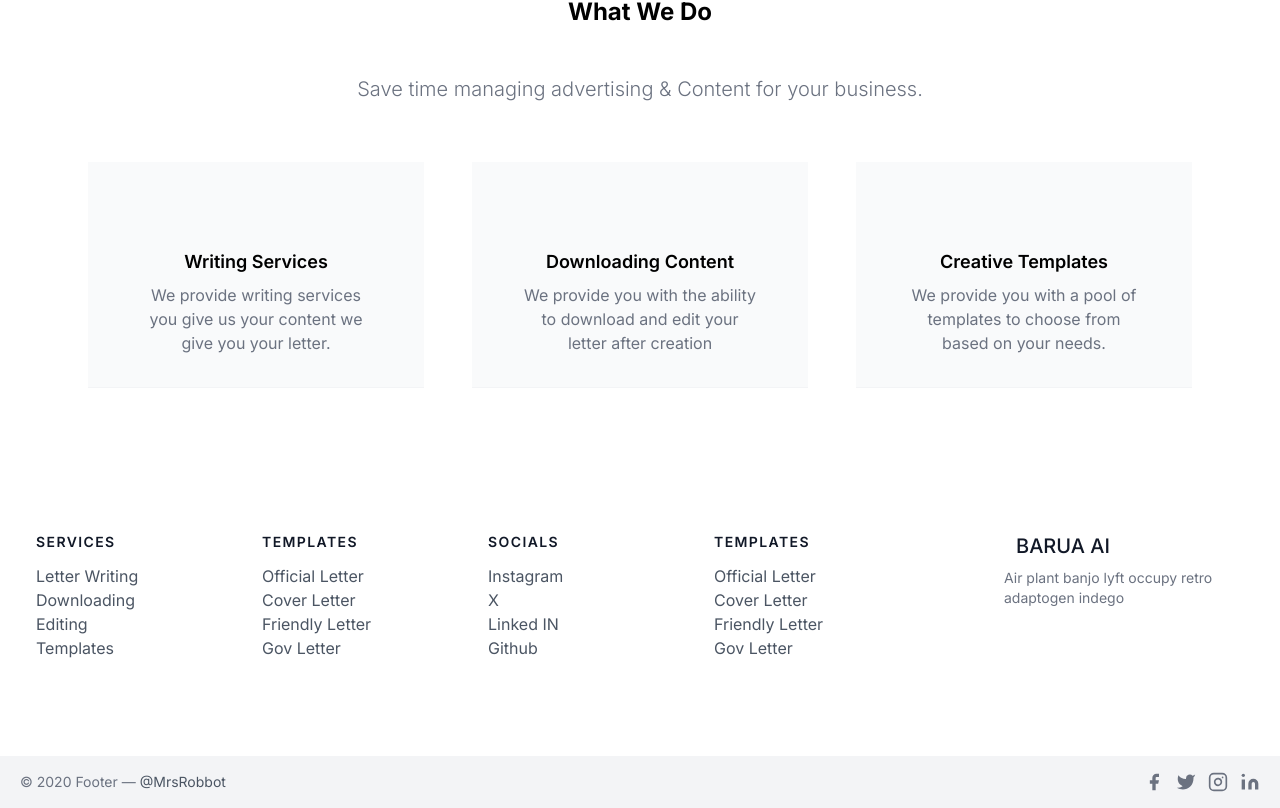
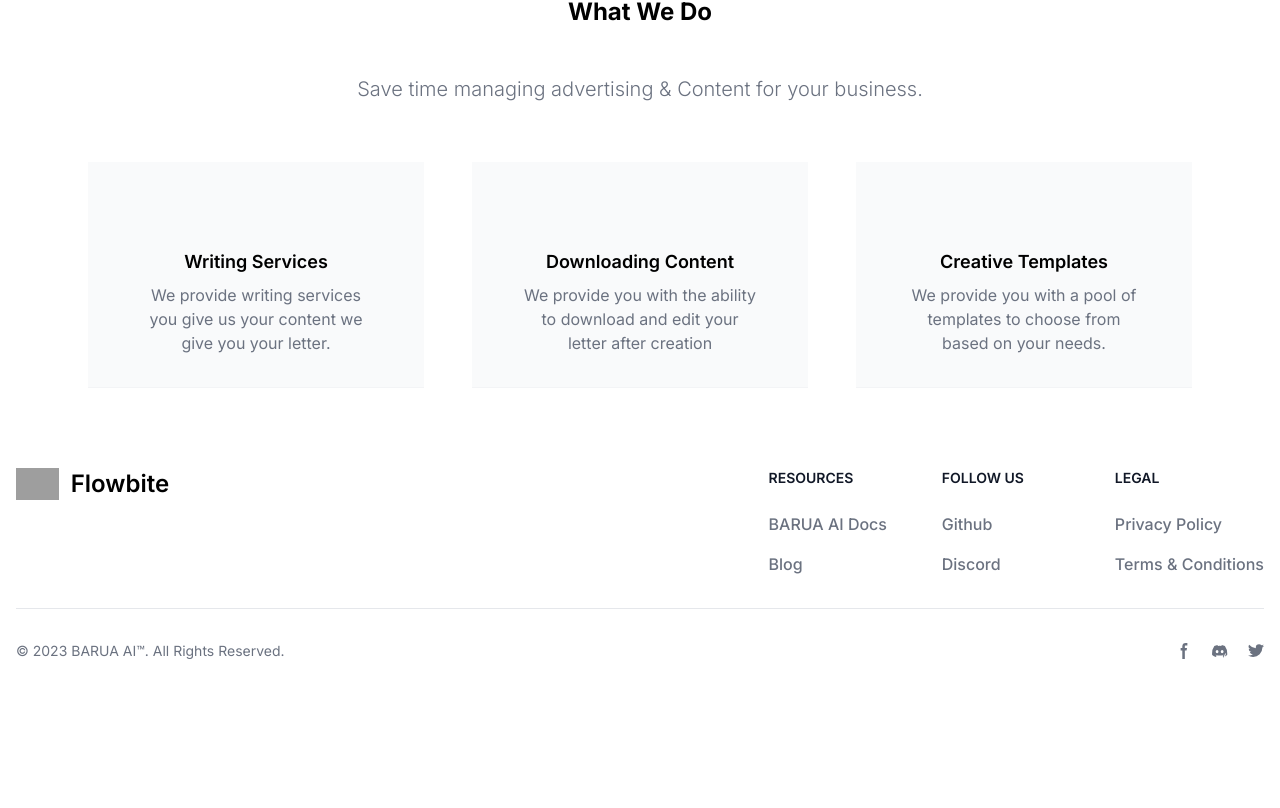
Before and after one commit to Gabriel-Dee/barua, a Next.js app: page / in a window 1280 px wide. Shown: the part 1366-2174 px from the top of the page. After the commit the page ends 2059 px from the top, so only its background shows below. Built offline with nearby package versions, Linux system fonts and the light colour scheme; grey boxes are pictures that could not be loaded.

Commit message:
Update Footer.tsx

```diff
--- a/app/components/Footer.tsx
+++ b/app/components/Footer.tsx
@@ -1,119 +1,89 @@
-import React from 'react';
+// components/Footer.tsx
 
 const Footer: React.FC = () => {
     return (
-    <footer className="text-gray-600 body-font">
-      <div className="container px-5 py-24 mx-auto flex md:items-center lg:items-start md:flex-row md:flex-nowrap flex-wrap flex-col">
-        <div className="w-64 flex-shrink-0 md:mx-0 mx-auto text-center md:text-left md:mt-0 mt-10">
-          <a className="flex title-font font-medium items-center md:justify-start justify-center text-gray-900">
-            {/* <svg xmlns="http://www.w3.org/2000/svg" fill="none" stroke="currentColor" stroke-linecap="round" stroke-linejoin="round" stroke-width="2" className="w-10 h-10 text-white p-2 bg-indigo-500 rounded-full" viewBox="0 0 24 24">
-              <path d="M12 2L2 7l10 5 10-5-10-5zM2 17l10 5 10-5M2 12l10 5 10-5"></path>
-            </svg> */}
-            <span className="ml-3 text-xl">BARUA AI</span>
+      <footer className="bg-white dark:bg-gray-900">
+        <div className="mx-auto w-full max-w-screen-xl p-4 py-6 lg:py-8">
+          <div className="md:flex md:justify-between">
+            <div className="mb-6 md:mb-0">
+              <a href="https://flowbite.com" className="flex items-center">
+                <img src="https://flowbite.com/docs/images/logo.svg" className="h-8 mr-3" alt="FlowBite Logo" />
+                <span className="self-center text-2xl font-semibold whitespace-nowrap dark:text-white">Flowbite</span>
               </a>
-          <p className="mt-2 text-sm text-gray-500">Air plant banjo lyft occupy retro adaptogen indego</p>
             </div>
-        <div className="flex-grow flex flex-wrap md:pr-20 -mb-10 md:text-left text-center order-first">
-          <div className="lg:w-1/4 md:w-1/2 w-full px-4">
-            <h2 className="title-font font-medium font-semibold text-gray-900 tracking-widest text-sm mb-3">SERVICES</h2>
-            <nav className="list-none mb-10">
-              <li>
-                <a className="text-gray-600 hover:text-gray-800">Letter Writing</a>
+            <div className="grid grid-cols-2 gap-8 sm:gap-6 sm:grid-cols-3">
+              <div>
+                <h2 className="mb-6 text-sm font-semibold text-gray-900 uppercase dark:text-white">Resources</h2>
+                <ul className="text-gray-500 dark:text-gray-400 font-medium">
+                  <li className="mb-4">
+                    <a href="https://flowbite.com" className="hover:underline">
+                      BARUA AI Docs
+                    </a>
                   </li>
                   <li>
-                <a className="text-gray-600 hover:text-gray-800">Downloading</a>
+                    <a href="https://tailwindcss.com" className="hover:underline">
+                       Blog
+                    </a>
+                  </li>
+                </ul>
+              </div>
+              <div>
+                <h2 className="mb-6 text-sm font-semibold text-gray-900 uppercase dark:text-white">Follow us</h2>
+                <ul className="text-gray-500 dark:text-gray-400 font-medium">
+                  <li className="mb-4">
+                    <a href="https://github.com/Gabriel-Dee/barua.git" className="hover:underline ">
+                      Github
+                    </a>
                   </li>
                   <li>
-                <a className="text-gray-600 hover:text-gray-800">Editing</a>
+                    <a href="#" className="hover:underline">
+                      Discord
+                    </a>
+                  </li>
+                </ul>
+              </div>
+              <div>
+                <h2 className="mb-6 text-sm font-semibold text-gray-900 uppercase dark:text-white">Legal</h2>
+                <ul className="text-gray-500 dark:text-gray-400 font-medium">
+                  <li className="mb-4">
+                    <a href="#" className="hover:underline">
+                      Privacy Policy
+                    </a>
                   </li>
                   <li>
-                <a className="text-gray-600 hover:text-gray-800">Templates</a>
+                    <a href="#" className="hover:underline">
+                      Terms & Conditions
+                    </a>
                   </li>
-            </nav>
-          </div>
-          <div className="lg:w-1/4 md:w-1/2 w-full px-4">
-            <h2 className="title-font font-medium font-semibold text-gray-900 tracking-widest text-sm mb-3">TEMPLATES</h2>
-            <nav className="list-none mb-10">
-              <li>
-                <a className="text-gray-600 hover:text-gray-800">Official Letter</a>
-              </li>
-              <li>
-                <a className="text-gray-600 hover:text-gray-800">Cover Letter</a>
-              </li>
-              <li>
-                <a className="text-gray-600 hover:text-gray-800">Friendly Letter</a>
-              </li>
-              <li>
-                <a className="text-gray-600 hover:text-gray-800">Gov Letter</a>
-              </li>
-            </nav>
-          </div>
-          <div className="lg:w-1/4 md:w-1/2 w-full px-4">
-            <h2 className="title-font font-medium font-semibold text-gray-900 tracking-widest text-sm mb-3">SOCIALS</h2>
-            <nav className="list-none mb-10">
-              <li>
-                <a className="text-gray-600 hover:text-gray-800">Instagram</a>
-              </li>
-              <li>
-                <a className="text-gray-600 hover:text-gray-800">X</a>
-              </li>
-              <li>
-                <a className="text-gray-600 hover:text-gray-800">Linked IN</a>
-              </li>
-              <li>
-                <a className="text-gray-600 hover:text-gray-800">Github</a>
-              </li>
-            </nav>
-          </div>
-          <div className="lg:w-1/4 md:w-1/2 w-full px-4">
-            <h2 className="title-font font-medium font-semibold text-gray-900 tracking-widest text-sm mb-3">TEMPLATES</h2>
-            <nav className="list-none mb-10">
-            <li>
-                <a className="text-gray-600 hover:text-gray-800">Official Letter</a>
-              </li>
-              <li>
-                <a className="text-gray-600 hover:text-gray-800">Cover Letter</a>
-              </li>
-              <li>
-                <a className="text-gray-600 hover:text-gray-800">Friendly Letter</a>
-              </li>
-              <li>
-                <a className="text-gray-600 hover:text-gray-800">Gov Letter</a>
-              </li>
-            </nav>
-          </div>
-          {/* Add more sections as needed */}
+                </ul>
               </div>
             </div>
-      <div className="bg-gray-100">
-        <div className="container mx-auto py-4 px-5 flex flex-wrap flex-col sm:flex-row">
-          <p className="text-gray-500 text-sm text-center sm:text-left">© 2020 Footer —
-            <a href="https://twitter.com/knyttneve" rel="noopener noreferrer" className="text-gray-600 ml-1" target="_blank">@MrsRobbot</a>
-          </p>
-          <span className="inline-flex sm:ml-auto sm:mt-0 mt-2 justify-center sm:justify-start">
-            <a className="text-gray-500">
-              <svg fill="currentColor" stroke-linecap="round" stroke-linejoin="round" stroke-width="2" className="w-5 h-5" viewBox="0 0 24 24">
-                <path d="M18 2h-3a5 5 0 00-5 5v3H7v4h3v8h4v-8h3l1-4h-4V7a1 1 0 011-1h3z"></path>
+          </div>
+          <hr className="my-6 border-gray-200 sm:mx-auto dark:border-gray-700 lg:my-8" />
+          <div className="sm:flex sm:items-center sm:justify-between">
+            <span className="text-sm text-gray-500 sm:text-center dark:text-gray-400">
+              © 2023 <a href="https://flowbite.com" className="hover:underline">BARUA AI™</a>. All Rights Reserved.
+            </span>
+            <div className="flex mt-4 space-x-5 sm:justify-center sm:mt-0">
+              <a href="#" className="text-gray-500 hover:text-gray-900 dark:hover:text-white">
+                <svg className="w-4 h-4" aria-hidden="true" xmlns="http://www.w3.org/2000/svg" fill="currentColor" viewBox="0 0 8 19">
+                  <path fill-rule="evenodd" d="M6.135 3H8V0H6.135a4.147 4.147 0 0 0-4.142 4.142V6H0v3h2v9.938h3V9h2.021l.592-3H5V3.591A.6.6 0 0 1 5.592 3h.543Z" clip-rule="evenodd" />
                 </svg>
+                <span className="sr-only">Facebook page</span>
               </a>
-            <a className="ml-3 text-gray-500">
-              <svg fill="currentColor" stroke-linecap="round" stroke-linejoin="round" stroke-width="2" className="w-5 h-5" viewBox="0 0 24 24">
-                <path d="M23 3a10.9 10.9 0 01-3.14 1.53 4.48 4.48 0 00-7.86 3v1A10.66 10.66 0 013 4s-4 9 5 13a11.64 11.64 0 01-7 2c9 5 20 0 20-11.5a4.5 4.5 0 00-.08-.83A7.72 7.72 0 0023 3z"></path>
+              <a href="#" className="text-gray-500 hover:text-gray-900 dark:hover:text-white">
+                <svg className="w-4 h-4" aria-hidden="true" xmlns="http://www.w3.org/2000/svg" fill="currentColor" viewBox="0 0 21 16">
+                  <path d="M16.942 1.556a16.3 16.3 0 0 0-4.126-1.3 12.04 12.04 0 0 0-.529 1.1 15.175 15.175 0 0 0-4.573 0 11.585 11.585 0 0 0-.535-1.1 16.274 16.274 0 0 0-4.129 1.3A17.392 17.392 0 0 0 .182 13.218a15.785 15.785 0 0 0 4.963 2.521c.41-.564.773-1.16 1.084-1.785a10.63 10.63 0 0 1-1.706-.83c.143-.106.283-.217.418-.33a11.664 11.664 0 0 0 10.118 0c.137.113.277.224.418.33-.544.328-1.116.606-1.71.832a12.52 12.52 0 0 0 1.084 1.785 16.46 16.46 0 0 0 5.064-2.595 17.286 17.286 0 0 0-2.973-11.59ZM6.678 10.813a1.941 1.941 0 0 1-1.8-2.045 1.93 1.93 0 0 1 1.8-2.047 1.919 1.919 0 0 1 1.8 2.047 1.93 1.93 0 0 1-1.8 2.045Zm6.644 0a1.94 1.94 0 0 1-1.8-2.045 1.93 1.93 0 0 1 1.8-2.047 1.918 1.918 0 0 1 1.8 2.047 1.93 1.93 0 0 1-1.8 2.045Zm4.772-1.462A37.232 37.232 0 0 0 13.113 11a12.513 12.513 0 0 1 5.321.364 8.56 8.56 0 0 1-3.66 5.73h-.002Z" clip-rule="evenodd" />
                 </svg>
+                <span className="sr-only">GitHub account</span>
               </a>
-            <a className="ml-3 text-gray-500">
-              <svg fill="none" stroke="currentColor" stroke-linecap="round" stroke-linejoin="round" stroke-width="2" className="w-5 h-5" viewBox="0 0 24 24">
-                <rect width="20" height="20" x="2" y="2" rx="5" ry="5"></rect>
-                <path d="M16 11.37A4 4 0 1112.63 8 4 4 0 0116 11.37zm1.5-4.87h.01"></path>
+              <a href="#" className="text-gray-500 hover:text-gray-900 dark:hover:text-white">
+                <svg className="w-4 h-4" aria-hidden="true" xmlns="http://www.w3.org/2000/svg" fill="currentColor" viewBox="0 0 20 17">
+                  <path fill-rule="evenodd" d="M20 1.892a8.178 8.178 0 0 1-2.355.635 4.074 4.074 0 0 0 1.8-2.235 8.344 8.344 0 0 1-2.605.98A4.13 4.13 0 0 0 13.85 0a4.068 4.068 0 0 0-4.1 4.038 4 4 0 0 0 .105.919A11.705 11.705 0 0 1 1.4.734a4.006 4.006 0 0 0 1.268 5.392 4.165 4.165 0 0 1-1.859-.5v.05A4.057 4.057 0 0 0 4.1 9.635a4.19 4.19 0 0 1-1.856.07 4.108 4.108 0 0 0 3.831 2.807A8.36 8.36 0 0 1 0 14.184 11.732 11.732 0 0 0 6.291 16 11.502 11.502 0 0 0 17.964 4.5c0-.177 0-.35-.012-.523A8.143 8.143 0 0 0 20 1.892Z" clip-rule="evenodd" />
                 </svg>
+                <span className="sr-only">Dribbble account</span>
               </a>
-            <a className="ml-3 text-gray-500">
-              <svg fill="currentColor" stroke="currentColor" stroke-linecap="round" stroke-linejoin="round" stroke-width="0" className="w-5 h-5" viewBox="0 0 24 24">
-                <path stroke="none" d="M16 8a6 6 0 016 6v7h-4v-7a2 2 0 00-2-2 2 2 0 00-2 2v7h-4v-7a6 6 0 016-6zM2 9h4v12H2z"></path>
-                <circle cx="4" cy="4" r="2" stroke="none"></circle>
-              </svg>
-            </a>
-          </span>
+            </div>
           </div>
         </div>
       </footer>
```
Lines whose indentation alone changed are shown as unchanged.
